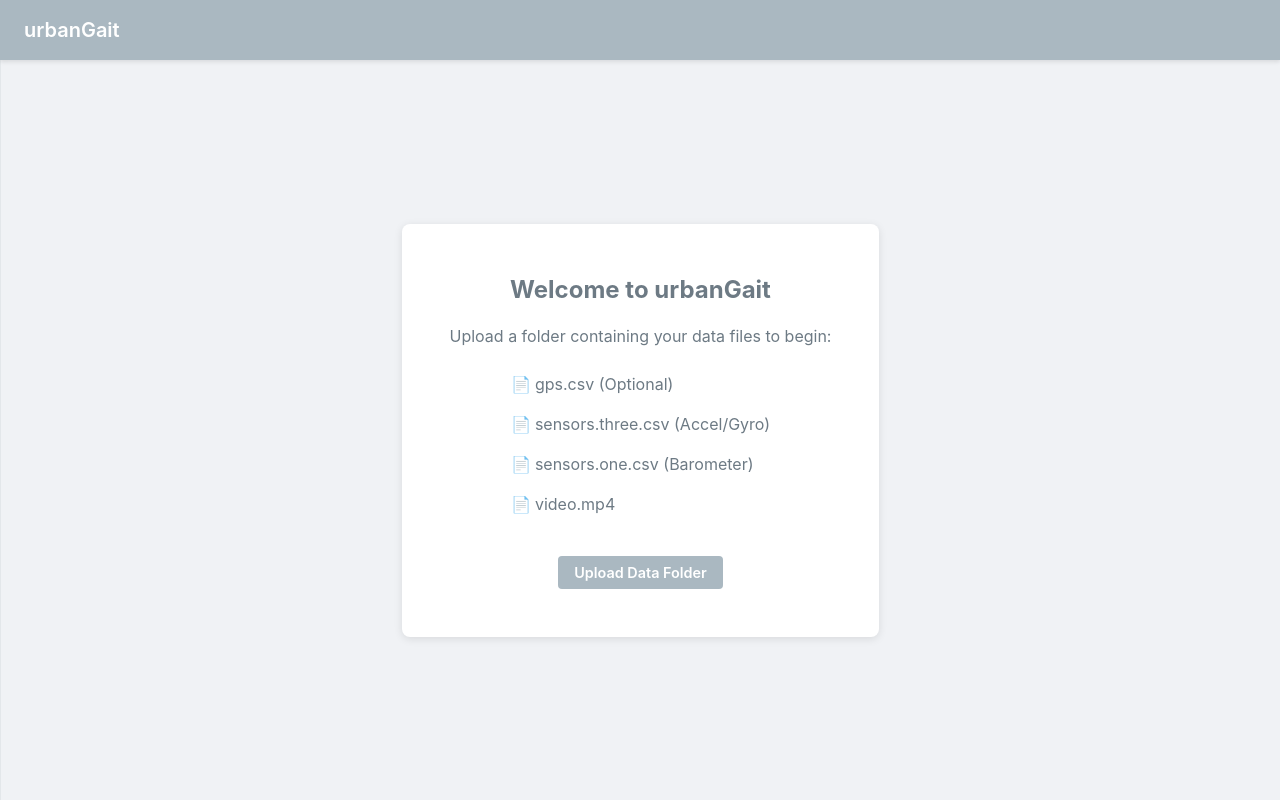
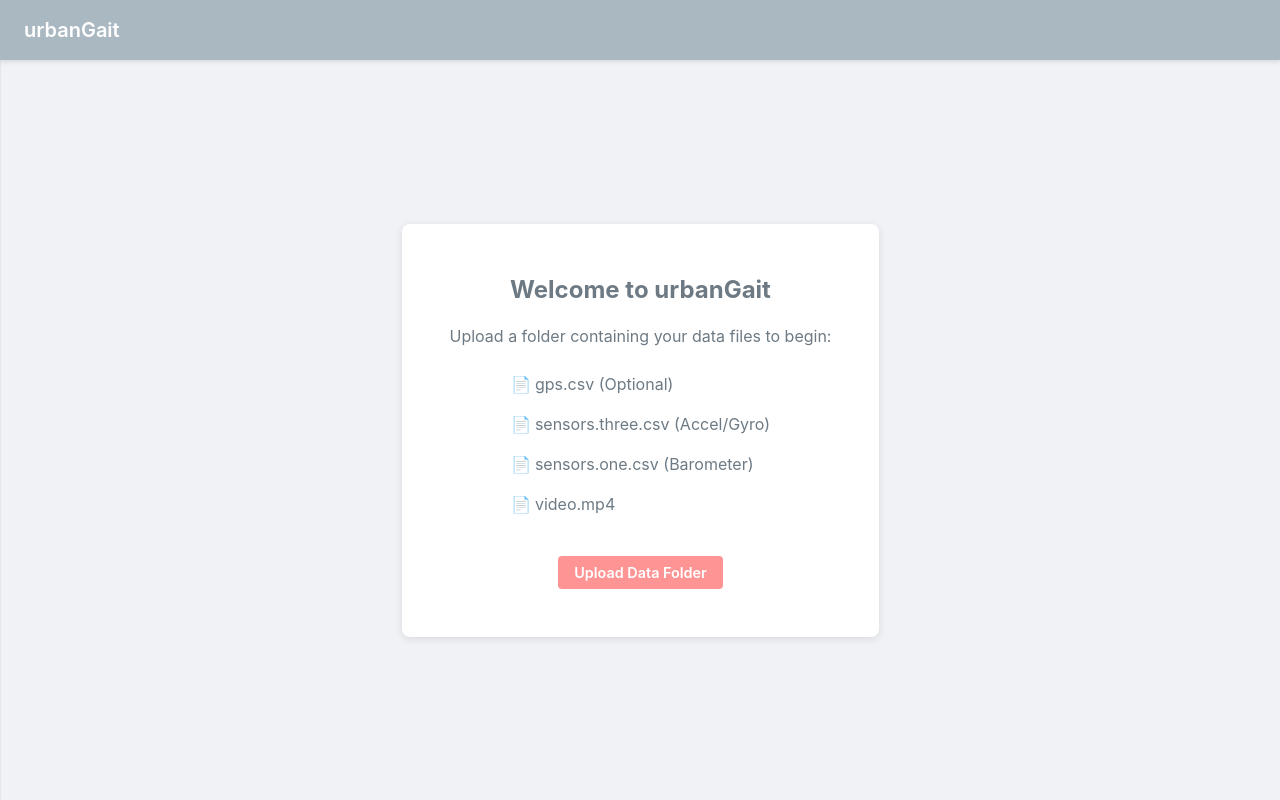
Before and after one commit to leovsferreira/urbanGait, a React (Vite) app: page / in a window 1280 px wide. Built offline with nearby package versions, Linux system fonts and the light colour scheme.

Commit message:
fixing button color

```diff
--- a/src/App.css
+++ b/src/App.css
@@ -71,7 +71,7 @@ body {
 }
 
 .upload-button {
-  background-color: #AAB8C1;
+  background-color: rgba(255,77,77,0.6);
   color: #ffffff;
   border: none;
   padding: 0.5rem 1rem;
@@ -83,7 +83,7 @@ body {
 }
 
 .upload-button:hover {
-  background-color: #f1f1f1;
+  background-color: rgba(255,77,77,0.3);
 }
 
 .app-body {
```
